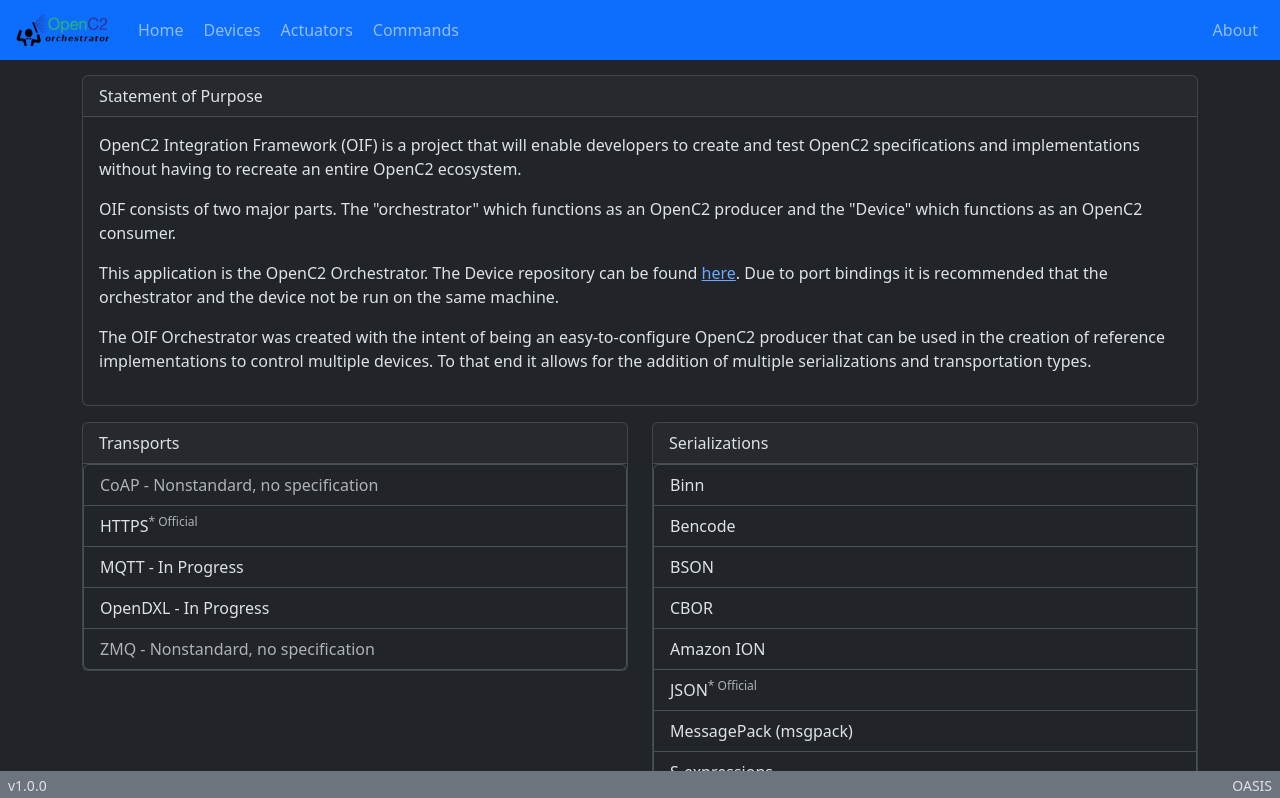
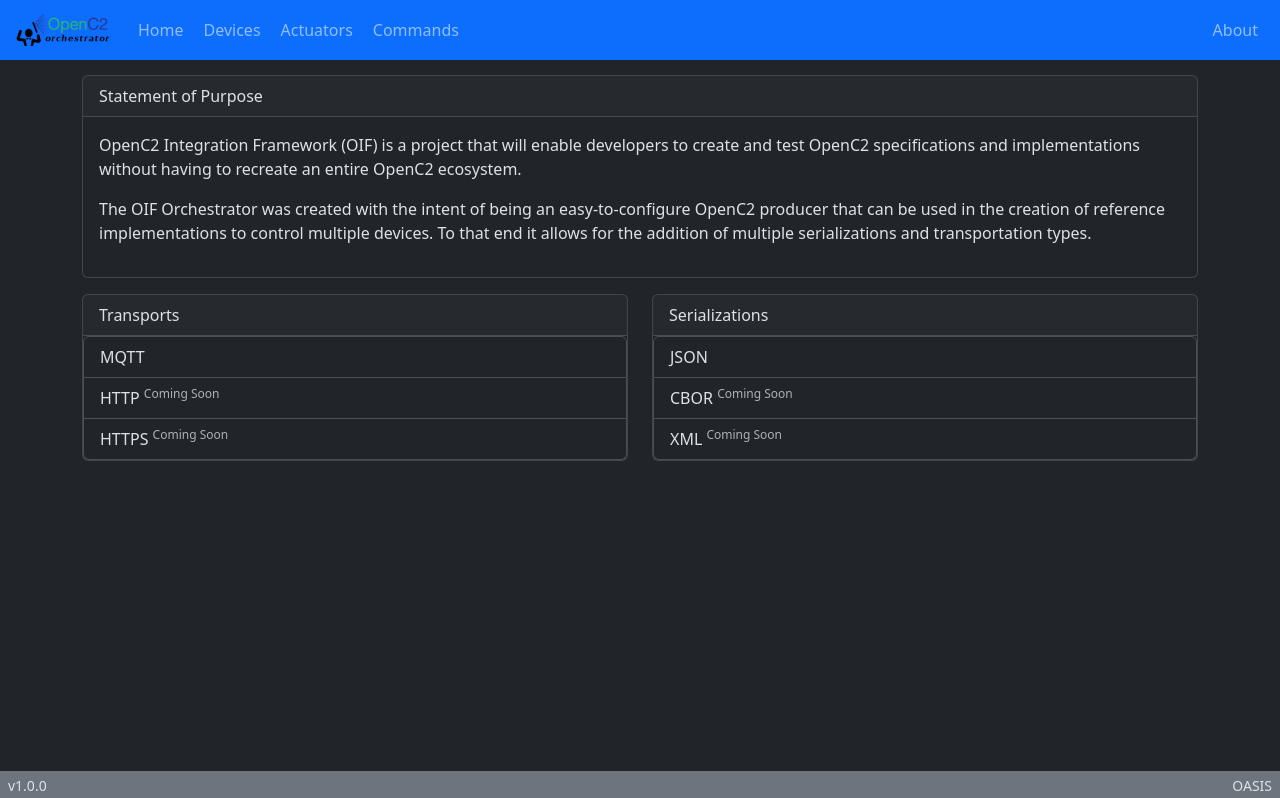
Before and after one commit to ScreamBun/openc2-oif-orchestrator-2, a React (Create React App) app in the folder oif-pt/: page / in a window 1280 px wide. Shown: the top 798 px of the page. Built offline with nearby package versions, Linux system fonts and the light colour scheme.

Commit message:
cleaned the home page

```diff
--- a/oif-pt/src/nav/Home.tsx
+++ b/oif-pt/src/nav/Home.tsx
@@ -1,4 +1,4 @@
-import { NAV_EXTERNAL_BENCODE, NAV_EXTERNAL_BINN, NAV_EXTERNAL_BSON, NAV_EXTERNAL_CBOR, NAV_EXTERNAL_HTTPS, NAV_EXTERNAL_ION, NAV_EXTERNAL_JSON, NAV_EXTERNAL_MQTT, NAV_EXTERNAL_MSGPACK, NAV_EXTERNAL_OIF_DEVICE, NAV_EXTERNAL_OPENDXL, NAV_EXTERNAL_SEXP, NAV_EXTERNAL_SMILE, NAV_EXTERNAL_TOML, NAV_EXTERNAL_UBJSON, NAV_EXTERNAL_VPACK, NAV_EXTERNAL_XML, NAV_EXTERNAL_YAML } from './consts';
+import { NAV_EXTERNAL_CBOR, NAV_EXTERNAL_HTTPS, NAV_EXTERNAL_JSON, NAV_EXTERNAL_MQTT, NAV_EXTERNAL_XML } from './consts';
 
 const Home = () => {
 
@@ -12,16 +12,6 @@
                             <p>
                                 OpenC2 Integration Framework (OIF) is a project that will enable developers to create and test OpenC2
                                 specifications and implementations without having to recreate an entire OpenC2 ecosystem.
-                            </p>
-                            <p>
-                                OIF consists of two major parts. The &quot;orchestrator&quot; which functions as an OpenC2 producer and
-                                the &quot;Device&quot; which functions as an OpenC2 consumer.
-                            </p>
-                            <p>
-                                This application is the OpenC2 Orchestrator. The Device repository can be found&nbsp;
-                                <a href={NAV_EXTERNAL_OIF_DEVICE} rel="noopener noreferrer" target="_blank">here</a>
-                                .&nbsp;Due to port bindings it is recommended that the orchestrator and the device not be run on the same
-                                machine.
                             </p>
                             <p>
                                 The OIF Orchestrator was created with the intent of being an easy-to-configure OpenC2 producer that can be
@@ -38,11 +28,12 @@
                         <div className='card-header'>Transports</div>
                         <div className='card-body p-0'>
                             <ul className="list-group">
-                                <li className="list-group-item disabled"> CoAP - Nonstandard, no specification</li>
-                                <a className="list-group-item list-group-item-action" href={NAV_EXTERNAL_HTTPS} rel="noopener noreferrer" target="_blank">HTTPS<sup className='text-muted'>* Official</sup></a>
-                                <a className="list-group-item list-group-item-action" href={NAV_EXTERNAL_MQTT} rel="noopener noreferrer" target="_blank">MQTT - In Progress</a>
-                                <a className="list-group-item list-group-item-action" href={NAV_EXTERNAL_OPENDXL} rel="noopener noreferrer" target="_blank">OpenDXL - In Progress</a>
-                                <li className="list-group-item disabled"> ZMQ - Nonstandard, no specification</li>
+                                {/* <li className="list-group-item disabled"> CoAP - Nonstandard, no specification</li> */}
+                                <a className="list-group-item list-group-item-action" href={NAV_EXTERNAL_MQTT} rel="noopener noreferrer" target="_blank">MQTT</a>
+                                <a className="list-group-item list-group-item-action" href={NAV_EXTERNAL_HTTPS} rel="noopener noreferrer" target="_blank">HTTP <sup className='text-muted'>Coming Soon</sup></a>
+                                <a className="list-group-item list-group-item-action" href={NAV_EXTERNAL_HTTPS} rel="noopener noreferrer" target="_blank">HTTPS <sup className='text-muted'>Coming Soon</sup></a>
+                                {/* <a className="list-group-item list-group-item-action" href={NAV_EXTERNAL_OPENDXL} rel="noopener noreferrer" target="_blank">OpenDXL - In Progress</a> */}
+                                {/* <li className="list-group-item disabled"> ZMQ - Nonstandard, no specification</li> */}
                             </ul>
                         </div>
                     </div>
@@ -52,23 +43,23 @@
                         <div className='card-header'>Serializations</div>
                         <div className='card-body p-0'>
                             <ul className="list-group">
-                                <a className="list-group-item list-group-item-action" href={NAV_EXTERNAL_BINN} rel="noopener noreferrer" target="_blank">Binn</a>
+                                {/* <a className="list-group-item list-group-item-action" href={NAV_EXTERNAL_BINN} rel="noopener noreferrer" target="_blank">Binn</a>
                                 <a className="list-group-item list-group-item-action" href={NAV_EXTERNAL_BENCODE} rel="noopener noreferrer" target="_blank">Bencode</a>
-                                <a className="list-group-item list-group-item-action" href={NAV_EXTERNAL_BSON} rel="noopener noreferrer" target="_blank">BSON</a>
-                                <a className="list-group-item list-group-item-action" href={NAV_EXTERNAL_CBOR} rel="noopener noreferrer" target="_blank">CBOR</a>
-                                <a className="list-group-item list-group-item-action" href={NAV_EXTERNAL_ION} rel="noopener noreferrer" target="_blank">Amazon ION</a>
-                                <a className="list-group-item list-group-item-action" href={NAV_EXTERNAL_JSON} rel="noopener noreferrer" target="_blank">JSON<sup className='text-muted'>* Official</sup> </a>
-                                <a className="list-group-item list-group-item-action" href={NAV_EXTERNAL_MSGPACK} rel="noopener noreferrer" target="_blank">MessagePack (msgpack)</a>
-                                <a className="list-group-item list-group-item-action" href={NAV_EXTERNAL_SEXP} rel="noopener noreferrer" target="_blank">S-expressions</a>
+                                <a className="list-group-item list-group-item-action" href={NAV_EXTERNAL_BSON} rel="noopener noreferrer" target="_blank">BSON</a> */}
+                                <a className="list-group-item list-group-item-action" href={NAV_EXTERNAL_JSON} rel="noopener noreferrer" target="_blank">JSON </a>
+                                <a className="list-group-item list-group-item-action" href={NAV_EXTERNAL_CBOR} rel="noopener noreferrer" target="_blank">CBOR <sup className='text-muted'>Coming Soon</sup></a>
+                                {/* <a className="list-group-item list-group-item-action" href={NAV_EXTERNAL_ION} rel="noopener noreferrer" target="_blank">Amazon ION</a> */}
+                                {/* <a className="list-group-item list-group-item-action" href={NAV_EXTERNAL_MSGPACK} rel="noopener noreferrer" target="_blank">MessagePack (msgpack)</a> */}
+                                {/* <a className="list-group-item list-group-item-action" href={NAV_EXTERNAL_SEXP} rel="noopener noreferrer" target="_blank">S-expressions</a>
                                 <a className="list-group-item list-group-item-action" href={NAV_EXTERNAL_SMILE} rel="noopener noreferrer" target="_blank">Smile</a>
-                                <a className="list-group-item list-group-item-action" href={NAV_EXTERNAL_TOML} rel="noopener noreferrer" target="_blank">Toml</a>
-                                <a className="list-group-item list-group-item-action" href={NAV_EXTERNAL_XML} rel="noopener noreferrer" target="_blank">XML</a>
-                                <a className="list-group-item list-group-item-action" href={NAV_EXTERNAL_UBJSON} rel="noopener noreferrer" target="_blank">UBJSON</a>
-                                <a className="list-group-item list-group-item-action" href={NAV_EXTERNAL_VPACK} rel="noopener noreferrer" target="_blank">
+                                <a className="list-group-item list-group-item-action" href={NAV_EXTERNAL_TOML} rel="noopener noreferrer" target="_blank">Toml</a> */}
+                                <a className="list-group-item list-group-item-action" href={NAV_EXTERNAL_XML} rel="noopener noreferrer" target="_blank">XML <sup className='text-muted'>Coming Soon</sup></a>
+                                {/* <a className="list-group-item list-group-item-action" href={NAV_EXTERNAL_UBJSON} rel="noopener noreferrer" target="_blank">UBJSON</a> */}
+                                {/* <a className="list-group-item list-group-item-action" href={NAV_EXTERNAL_VPACK} rel="noopener noreferrer" target="_blank">
                                     VelocityPack (VPack)
                                     <p className="mb-1 small text-muted">- Requires velocity pack to be installed, only C++ module available</p>
                                 </a>
-                                <a className="list-group-item list-group-item-action" href={NAV_EXTERNAL_YAML} rel="noopener noreferrer" target="_blank">YAML</a>
+                                <a className="list-group-item list-group-item-action" href={NAV_EXTERNAL_YAML} rel="noopener noreferrer" target="_blank">YAML</a> */}
                             </ul>
                         </div>
                     </div>
```
Also changed, not shown: oif-pt/src/features/commands/CommandCreator.tsx (+11 -3 lines), oif-pt/src/services/types.ts (+9 -0 lines).
